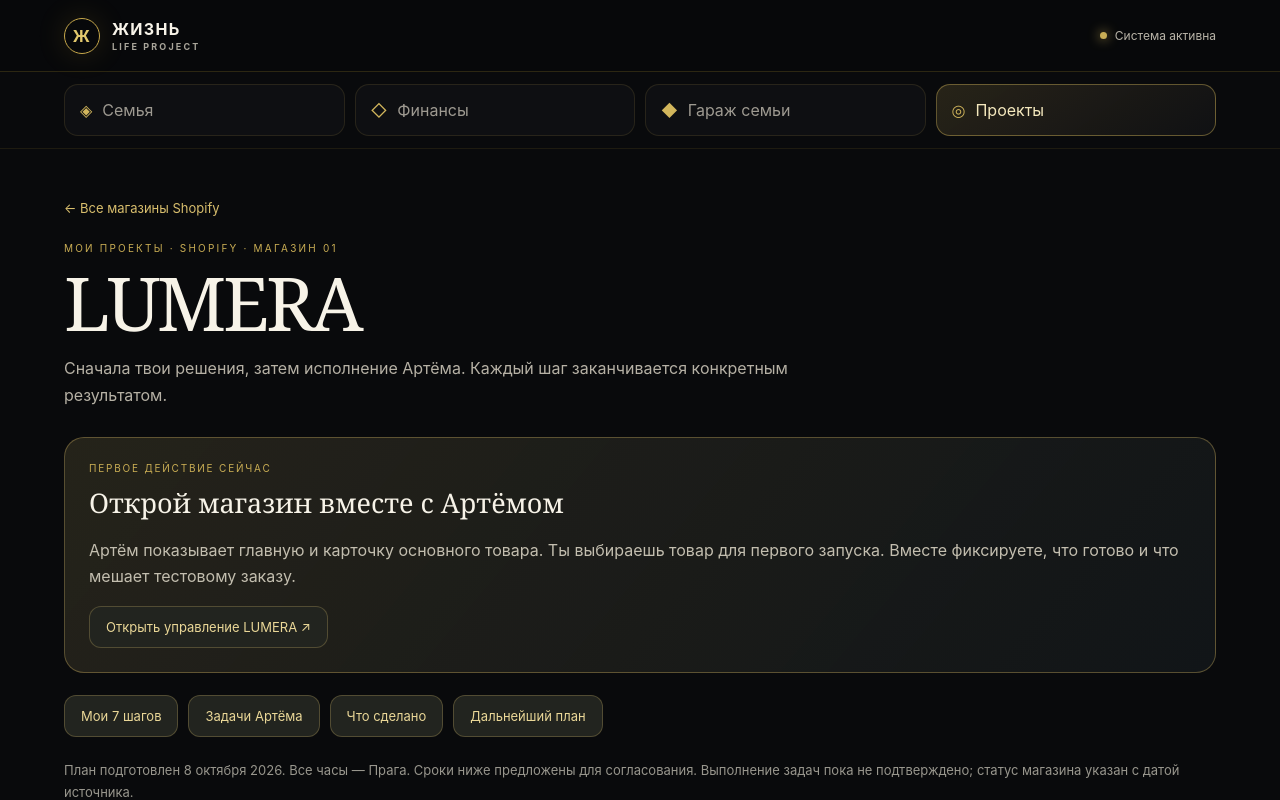
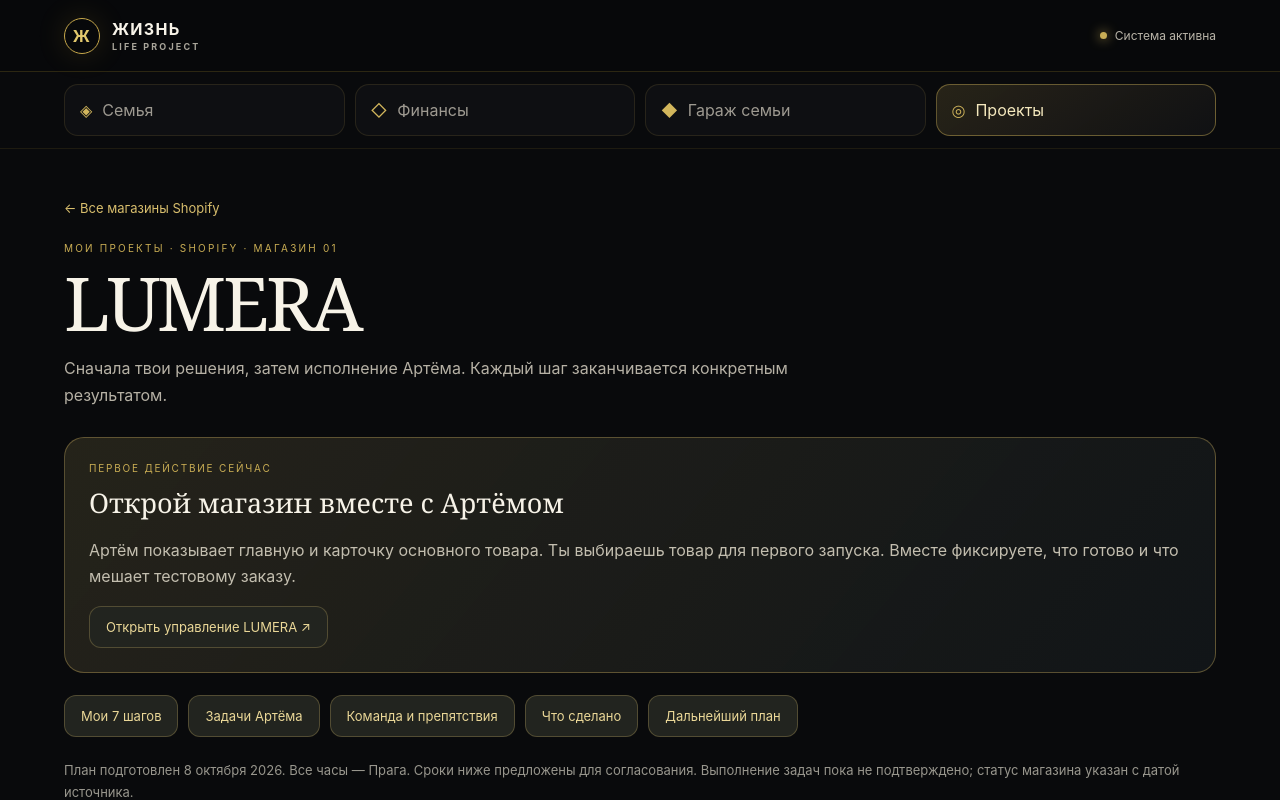
Before and after one commit to Igor-Samarin/life-project, a Next.js app: page /projects/shopify/lumera in a window 1280 px wide. Shown: the top 800 px of the page. Built offline with nearby package versions, Linux system fonts and the light colour scheme.

Commit message:
Show LUMERA participants, dependencies and unconfirmed blocker status

```diff
--- a/pages/projects/shopify/lumera.js
+++ b/pages/projects/shopify/lumera.js
@@ -62,10 +62,15 @@ return <Layout active="/projects">
 <h1 className="lp-title">LUMERA</h1>
 <p className="intro">Сначала твои решения, затем исполнение Артёма. Каждый шаг заканчивается конкретным результатом.</p>
 <div className="next"><div className="lp-cardLabel">Первое действие сейчас</div><h2>Открой магазин вместе с Артёмом</h2><p>Артём показывает главную и карточку основного товара. Ты выбираешь товар для первого запуска. Вместе фиксируете, что готово и что мешает тестовому заказу.</p><a className="admin" href="https://lumeratopcare.myshopify.com/admin" target="_blank" rel="noreferrer">Открыть управление LUMERA ↗</a></div>
-<nav className="jump" aria-label="Разделы плана"><a href="#igor">Мои 7 шагов</a><a href="#artem">Задачи Артёма</a><a href="#done">Что сделано</a><a href="#planned">Дальнейший план</a></nav>
+<nav className="jump" aria-label="Разделы плана"><a href="#igor">Мои 7 шагов</a><a href="#artem">Задачи Артёма</a><a href="#team">Команда и препятствия</a><a href="#done">Что сделано</a><a href="#planned">Дальнейший план</a></nav>
 <p className="hint">План подготовлен 8 октября 2026. Все часы — Прага. Сроки ниже предложены для согласования. Выполнение задач пока не подтверждено; статус магазина указан с датой источника.</p>
 <section id="igor" className="lp-panel"><div className="lp-eyebrow">Игорь + AI · решения</div><h2 className="lp-sectionTitle">Что мне сделать сейчас</h2><TaskList items={igor}/><p className="hint">AI помогает подготовить сравнения, расчёты, тексты и варианты решений. Ты утверждаешь результат; техническое заполнение выполняет Артём.</p></section>
 <section id="artem" className="lp-panel"><div className="lp-eyebrow">Артём + AI · исполнение</div><h2 className="lp-sectionTitle">Что делает Артём</h2><TaskList items={artem}/><p className="hint">На проверку передаются ссылки, результат теста и список блокеров с конкретным сроком. Независимые задачи продолжаются, даже если созвон пропущен.</p></section>
+<section id="team" className="lp-panel"><div className="lp-eyebrow">Команда · задачи · препятствия</div><h2 className="lp-sectionTitle">Где мы сейчас</h2>
+<article className="record"><h3>Игорь · владелец / продукт / маркетинг</h3><p>Ближайшая задача: утвердить главный товар, рынок, цену и предложение. Препятствие: нет свежего подтверждения готовности магазина и условий поставки. Следующий шаг: получить ссылки и расчёт от Артёма, затем принять решения.</p><small>Роль подтверждена · решения ожидаются</small></article>
+<article className="record"><h3>Артём · технический партнёр + AI</h3><p>Ближайшая задача по плану: показать магазин и новый дизайн, подтвердить поставку и провести тестовый заказ. Какие задачи он фактически выполняет сейчас и какие у него препятствия — ещё не сообщено.</p><small>По прежним данным — администратор Shopify · текущий доступ нужно сверить</small></article>
+<article className="record"><h3>Что ждём друг от друга</h3><p>Игорь ждёт от Артёма: предпросмотр, данные поставки и результат тестового заказа. Артём ждёт от Игоря: выбор товара и рынка, утверждение цены, оффера и расходов.</p><small>Следующая контрольная точка: сегодня 17:00–18:00, Прага</small></article>
+<p className="hint">Для обновления статуса нужен короткий отчёт: «делаю → результат → препятствие → от кого что нужно → срок». Этот экран пока содержит план и известные факты; автоматического получения отчётов от Артёма нет.</p></section>
 <section id="done" className="lp-panel"><div className="lp-eyebrow">Факты и подтверждения</div><h2 className="lp-sectionTitle">Что уже сделано</h2>{done.map(([title,description,status])=><article className="record" key={title}><h3>{title}</h3><p>{description}</p><small>{status}</small></article>)}</section>
 <section id="planned" className="lp-panel"><div className="lp-eyebrow">После ближайших задач</div><h2 className="lp-sectionTitle">Что планируется дальше</h2><ol className="future"><li>9 октября — совместно проверить готовность и принять решение о запуске.</li><li>10 октября — запустить утверждённую версию, если поставка и тестовый заказ подтверждены.</li><li>11 октября — разобрать результаты и сохранить проверенный шаблон.</li><li>Подготовить рекламные материалы; расходы — после совместного решения.</li><li>Выбрать следующие товары и магазины на основе проверенного процесса.</li></ol><p className="hint">Готовность к запуску: подтверждённая поставка, утверждённые цена и карточка, работающая покупка, проверенные уведомления и аналитика. Препятствия фиксируются сразу с ответственным и сроком исправления.</p></section>
 </div></Layout>;
```
